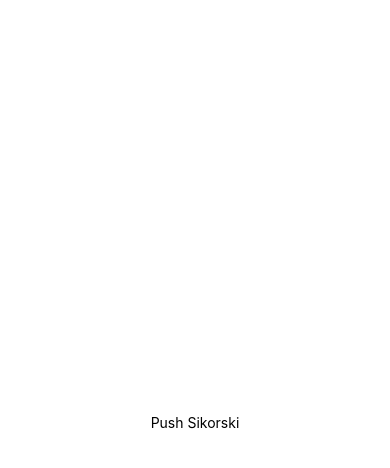
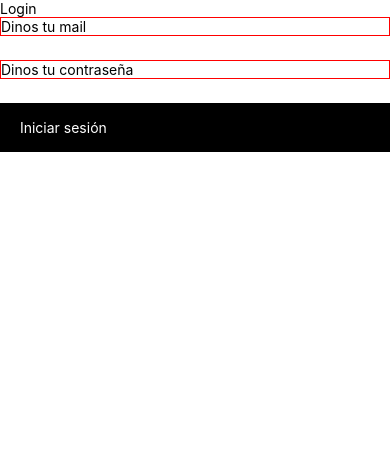
Before and after one commit to pilimedico/Prog3-proyecto, a React Native app in the folder Proyecto/: screen / in a window 390 px wide. Shown: the top 468 px of the page. Built offline with nearby package versions, Linux system fonts and the light colour scheme.

Commit message:
formlogin y formregister

```diff
--- a/Proyecto/App.js
+++ b/Proyecto/App.js
@@ -1,12 +1,12 @@
 import { StatusBar } from 'expo-status-bar';
 import { StyleSheet, Text, View } from 'react-native';
+import Register from './src/screens/Register';
+import Login from './src/screens/Login';
 
 export default function App() {
   return (
-    <View style={styles.container}>
-      <Text>Push Sikorski</Text>
-      <StatusBar style="auto" />
-    </View>
+    <Login/>
+
   );
 }
 
--- /dev/null
+++ b/Proyecto/src/components/FormLogin.js
@@ -0,0 +1,83 @@
+import { Text, View, TextInput, StyleSheet,TouchableOpacity } from 'react-native'
+import React, { Component } from 'react'
+import { auth } from '../firebase/config'
+
+export default class FormLogin extends Component {
+constructor(props){
+    super(props)
+    this.state = {
+        mail: "",
+        password: ""
+
+    }
+}
+
+loguearUsuario(mail,password){
+    auth.signInWithEmailAndPassword(mail,password)
+    .then((user)=> console.log("Se logueo correctamente al usuario:" + user))
+    .catch((err)=> console.log(err))
+}
+
+  render() {
+    return (
+      <View>
+        <Text>Login</Text>
+        <View>
+
+
+            <TextInput
+            //pidiendo el mail
+
+                style = {styles.input}
+                placeholder = "Dinos tu mail"
+                keyboardType='email-address'
+                value= {this.state.mail}
+                onChangeText = {(text) => this.setState({mail:text})}
+            />
+
+            <TextInput
+            //pidiendo la contraseña
+
+                style = {styles.input}
+                placeholder = "Dinos tu contraseña"
+                keyboardType='default'
+                value= {this.state.password}
+                secureTextEntry = {true}
+                onChangeText = {(text) => this.setState({password:text})}
+            />
+
+            <TouchableOpacity
+            onPress={()=> this.loguearUsuario(this.state.mail,this.state.password)}
+            style = {styles.boton}>
+                <Text style = {styles.textBoton}> Iniciar sesión</Text>
+            </TouchableOpacity>
+
+
+
+
+
+
+
+        </View>
+
+      </View>
+    )
+  }
+
+
+}
+
+const styles = StyleSheet.create({
+    input: {
+        borderWidth: 1,
+        borderColor: "red",
+        marginBottom: 24
+    },
+    boton: {
+        backgroundColor: "black",
+        padding: 16
+    },
+    textBoton: {
+        color: "white"
+    }
+})
--- /dev/null
+++ b/Proyecto/src/components/FormRegister.js
@@ -0,0 +1,103 @@
+import { Text, View, TextInput, TouchableOpacity, StyleSheet } from 'react-native'
+import React, { Component } from 'react'
+import { auth } from '../firebase/config'
+
+class FormRegister extends Component {
+
+    constructor(props){
+        super(props)
+        this.state = {
+            name: "",
+            mail: "",
+            password: ""
+
+        }
+    }
+
+    //usamos auth dentro del metodo registrarUsuario que recibe como parametro el name,email y password para registrar al usuario en nuestra firebase
+    registrarUsuario(name,mail,password){
+        auth.createUserWithEmailAndPassword(mail,password)
+        .then(user => console.log(user))
+        .catch(err => console.log(err))
+        //como todos los metodos de firebase son promesas le agregamos then y catch
+    }
+  render() {
+    return (
+      <View>
+        <Text>Registrese a la app</Text>
+
+        <View>
+
+
+            <TextInput
+            //pidiendo el nombre
+
+                style = {styles.input}
+                placeholder = "Dinos tu nombre"
+                keyboardType='default' //para que el usuario escriba lo que quiera
+                value= {this.state.name} //lo conectamos ocn nuestro estado
+                onChangeText = {(text) => this.setState({name:text})}
+
+                //le pasamos el callback a ultilziar. Primero obtenemos lo que obtiene el usuario por parametro text
+                //cada cambio que genere el usuario lo guardara en ese parametro text y lo tenemos listo para usar
+                //actualizamos el valor del state por el valor que ingresa el usuario en el formulario
+
+            />
+
+            <TextInput
+            //pidiendo el mail
+
+                style = {styles.input}
+                placeholder = "Dinos tu mail"
+                keyboardType='email-address' //para que el usuario ingrese con el mail
+                value= {this.state.mail}
+                onChangeText = {(text) => this.setState({mail:text})}
+            />
+
+            <TextInput
+            //pidiendo la contraseña
+
+                style = {styles.input}
+                placeholder = "Dinos tu contraseña"
+                keyboardType='default'
+                value= {this.state.password}
+                secureTextEntry = {true}
+                onChangeText = {(text) => this.setState({password:text})}
+            />
+
+            <TouchableOpacity
+            onPress={()=> this.registrarUsuario(this.state.name, this.state.mail,this.state.password)}
+            style = {styles.boton}>
+                <Text style = {styles.textBoton}> Registrarse</Text>
+            </TouchableOpacity>
+
+
+
+
+
+
+
+        </View>
+
+
+
+      </View>
+    )
+  }
+}
+
+const styles = StyleSheet.create({
+    input: {
+        borderWidth: 1,
+        borderColor: "red",
+        marginBottom: 24
+    },
+    boton: {
+        backgroundColor: "black",
+        padding: 16
+    },
+    textBoton: {
+        color: "white"
+    }
+})
+export default FormRegister
--- /dev/null
+++ b/Proyecto/src/firebase/config.js
@@ -0,0 +1,20 @@
+
+
+import app from "firebase/app"
+import firebase from "firebase"
+
+//pegamos la constante que nos llevamos del proyecto que creamos en firebase
+const firebaseConfig = {
+    apiKey: "AIzaSyDKo5MtNSyfVZGlv4u3UzC7nmv3qObSmco",
+    authDomain: "mi-primer-app-s3-6b333.firebaseapp.com",
+    projectId: "mi-primer-app-s3-6b333",
+    storageBucket: "mi-primer-app-s3-6b333.appspot.com",
+    messagingSenderId: "943374520015",
+    appId: "1:943374520015:web:868ff0f19c20c6850631ba"
+  };
+
+  app.initializeApp(firebaseConfig) //metodo de firebase, le pasamos como parametro la configuracion que pegamos
+  //con esto cada vez que corre el archivo y se manden solicitudes a traves de los metodos de firebase sabe a que cluster lo debe pegar.
+  export const auth = firebase.auth()
+  export const storage = app.storage()
+  export const db = app.firestore()//constante con la que conectamos a la base de datos
--- /dev/null
+++ b/Proyecto/src/screens/Login.js
@@ -0,0 +1,13 @@
+import { Text, View } from 'react-native'
+import React, { Component } from 'react'
+import FormLogin from '../components/FormLogin'
+
+export default class Login extends Component {
+  render() {
+    return (
+      <View>
+        <FormLogin/>
+      </View>
+    )
+  }
+}
--- /dev/null
+++ b/Proyecto/src/screens/Register.js
@@ -0,0 +1,13 @@
+import { Text, View } from 'react-native'
+import React, { Component } from 'react'
+import FormRegister from '../components/FormRegister'
+
+export default class Register extends Component {
+  render() {
+    return (
+      <View>
+        <FormRegister/>
+      </View>
+    )
+  }
+}
```
Also changed, not shown: Proyecto/package.json (+4 -3 lines), Proyecto/src/screens/Home.js (added, +13 -0 lines), 1 other file (tests, documents, lock files or other folders).
